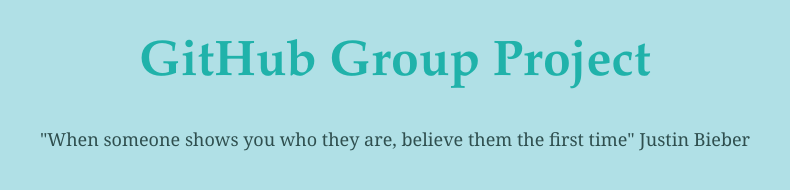
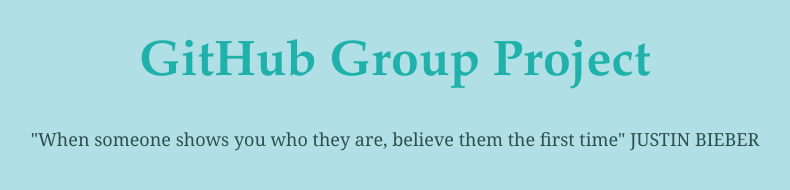
Before and after one commit to nmausbach/GitLab, a plain HTML site: page index.html in a window 1280 px wide. Shown: the full height of the page, 245-1035 px from the left. Drawn offline with Linux system fonts and the light colour scheme.

Commit message:
Index.html

```diff
--- a/index.html
+++ b/index.html
@@ -21,7 +21,7 @@
 </head>
 <body>
     <h1>GitHub Group Project</h1>
-    <blockquote>"When someone shows you who they are, believe them the first time" Justin Bieber</blockquote>
+    <blockquote>"When someone shows you who they are, believe them the first time" <span style="text-transform:uppercase">justin bieber</span></blockquote>
 
 </body>
 </html>
```
